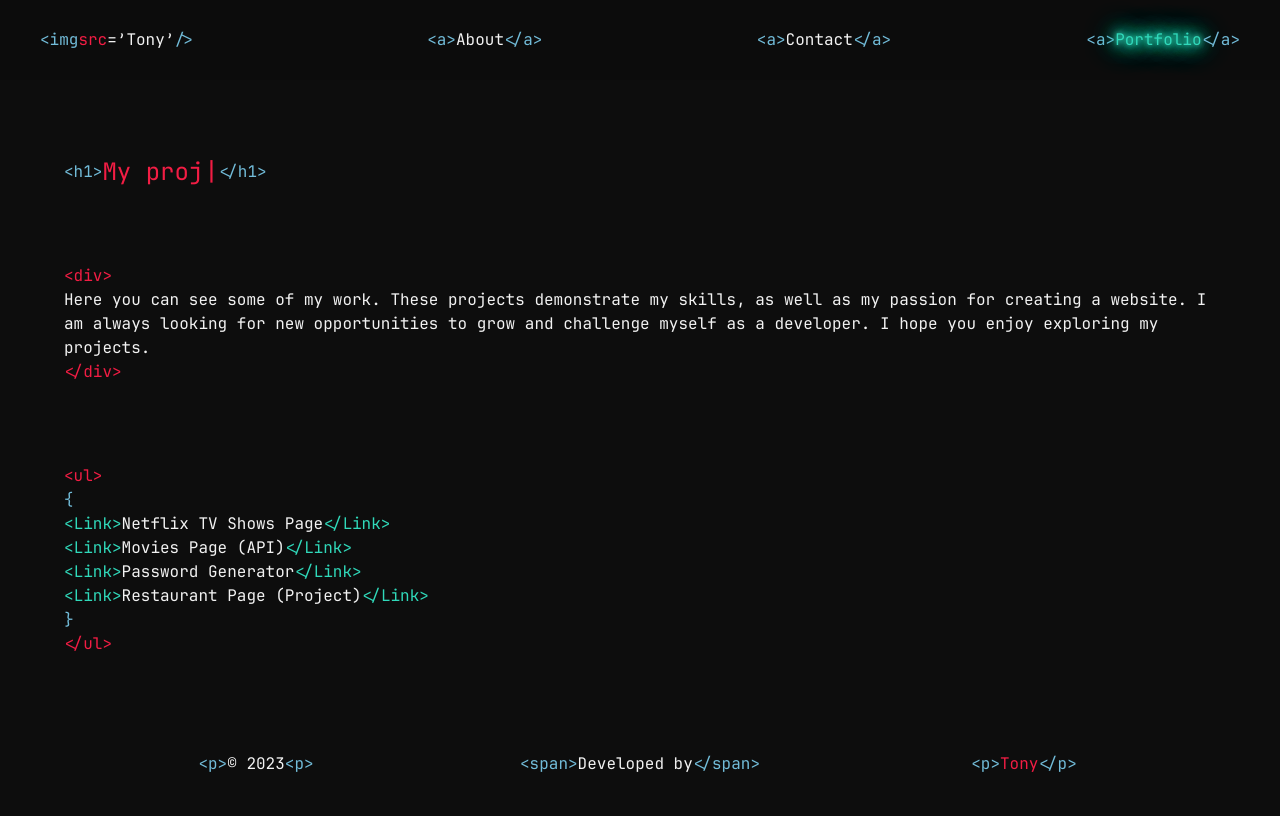
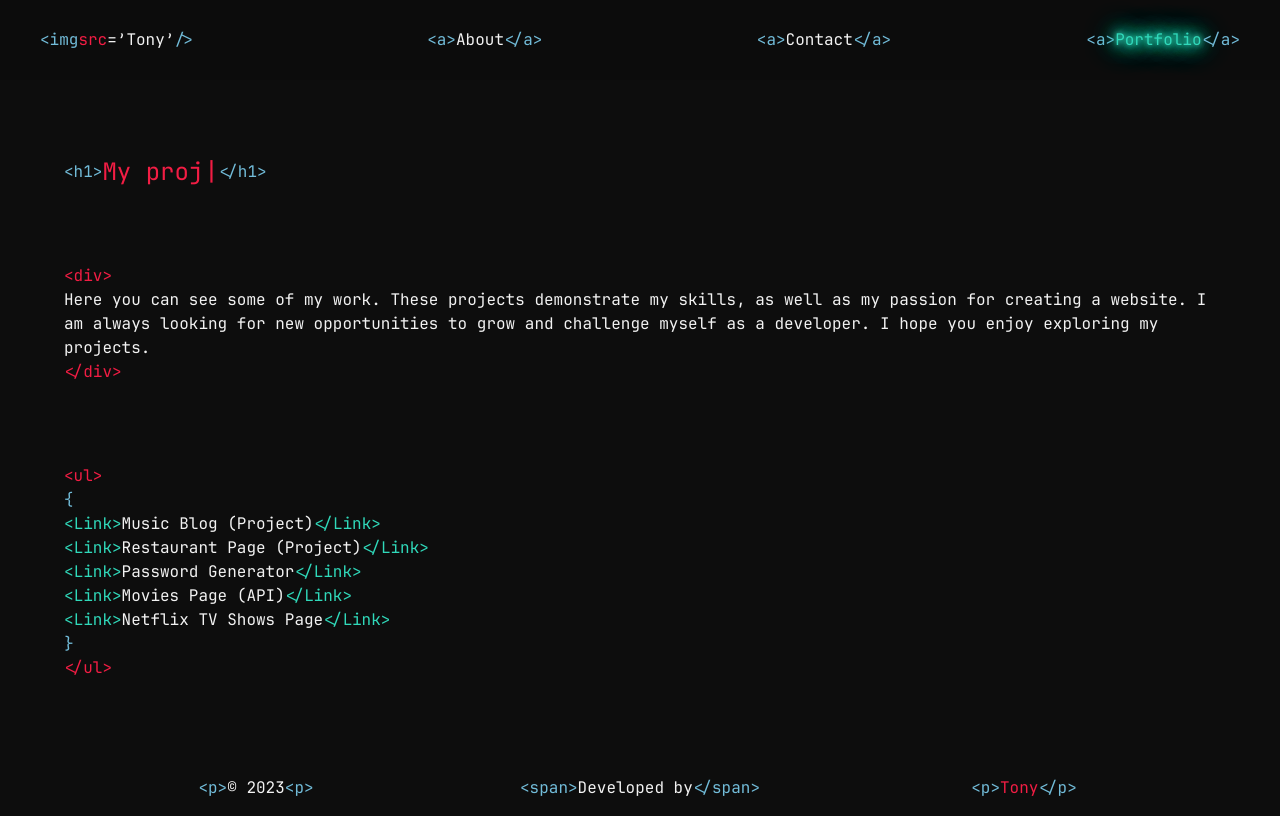
Before and after one commit to AntonioCait/tony-website, a React (Vite) app: page /portfolio in a window 1280 px wide. Built offline with nearby package versions, Linux system fonts and the light colour scheme.

Commit message:
new project added

```diff
--- a/src/pages/Portfolio.tsx
+++ b/src/pages/Portfolio.tsx
@@ -160,6 +160,9 @@ function Projects() {
 	const linkOpenTag: string = '<Link>';
 	const linkCloseTag: string = '</Link>';
 
+	const projectsCopy = [...projects];
+	const reversedProjects = projectsCopy.reverse();
+
 	return (
 		<>
 			<StyledContentDiv>
@@ -167,7 +170,7 @@ function Projects() {
 				<StyledSpanBlue>{curlyBracketsOpenTag}</StyledSpanBlue>
 				{/* map projects and generate a link for each one */}
 
-				{projects.map((project, index) => {
+				{reversedProjects.map((project, index) => {
 					return (
 						<StyledProjectsDiv>
 							<StyledSpanGreen>{linkOpenTag}</StyledSpanGreen>
--- a/src/projects.tsx
+++ b/src/projects.tsx
@@ -25,4 +25,9 @@ export const projects: Project[] = [
 		name: 'Restaurant Page (Project)',
 		link: 'https://capstone-project-mu-five.vercel.app/',
 	},
+	{
+		id: 5,
+		name: 'Music Blog (Project)',
+		link: 'https://blog-metal-proj.vercel.app/post/6',
+	},
 ];
```
